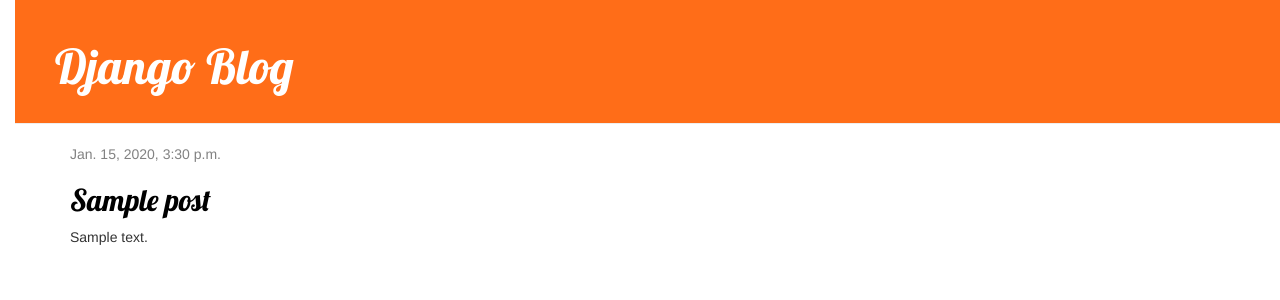
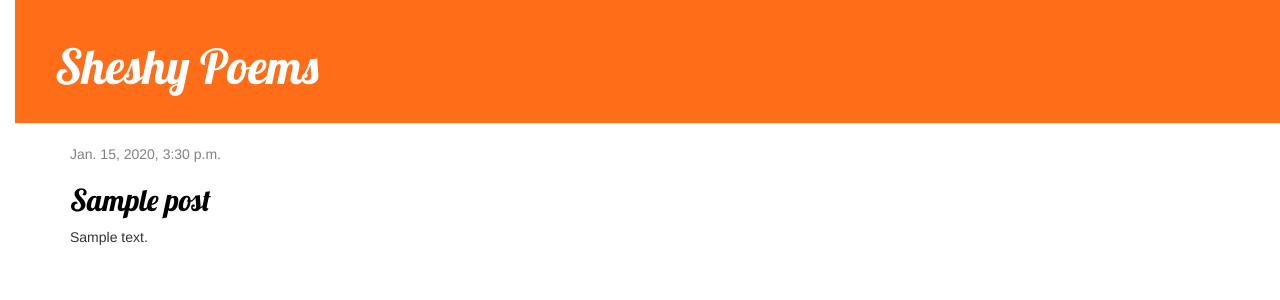
Before and after one commit to ShamanthNayak/DjangoBlog, a Django app: template blog/templates/blog/post_list.html in a window 1280 px wide. Shown: the top 300 px of the page. Run offline with Django 3.2, Linux system fonts and the light colour scheme; the template is opened without the code that fills it: values that come from a table or form of the project are taken from there, others are empty; tables that the repository leaves empty hold one stand-in row (values such as "Sample post"); some libraries are stand-ins or nearby versions.

Commit message:
Changed the html for the site.

```diff
--- a/blog/templates/blog/base.html
+++ b/blog/templates/blog/base.html
@@ -2,7 +2,7 @@
 <html>
 
 <head>
-  <title>Django blog</title>
+  <title>Sheshy Poems</title>
   <link rel="stylesheet" href="//maxcdn.bootstrapcdn.com/bootstrap/3.2.0/css/bootstrap.min.css">
   <link rel="stylesheet" href="//maxcdn.bootstrapcdn.com/bootstrap/3.2.0/css/bootstrap-theme.min.css">
   <link href='//fonts.googleapis.com/css?family=Lobster&subset=latin,latin-ext' rel='stylesheet' type='text/css'>
@@ -11,7 +11,7 @@
 
 <body>
     <div class="page-header">
-        <h1><a href="/">Django Blog</a></h1>
+        <h1><a href="/">Sheshy Poems</a></h1>
     </div>
     <div class="content container">
         <div class="row">
```
